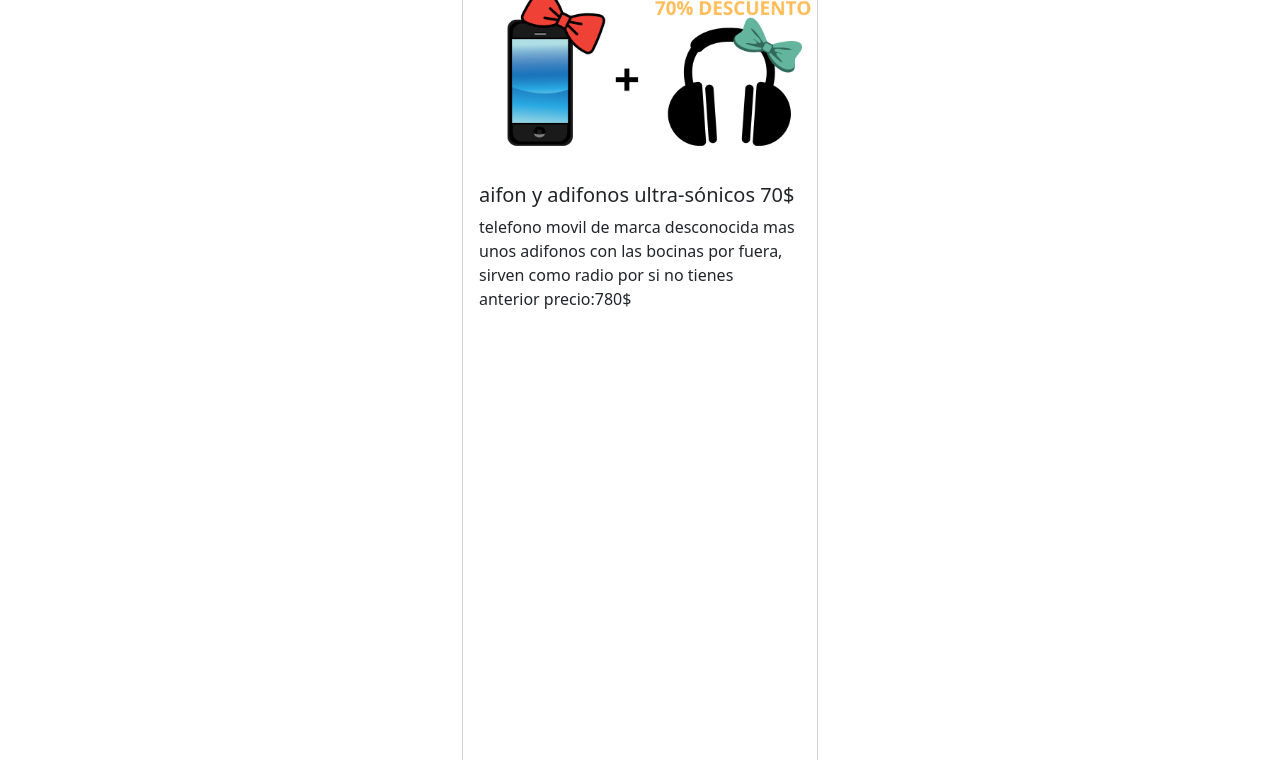
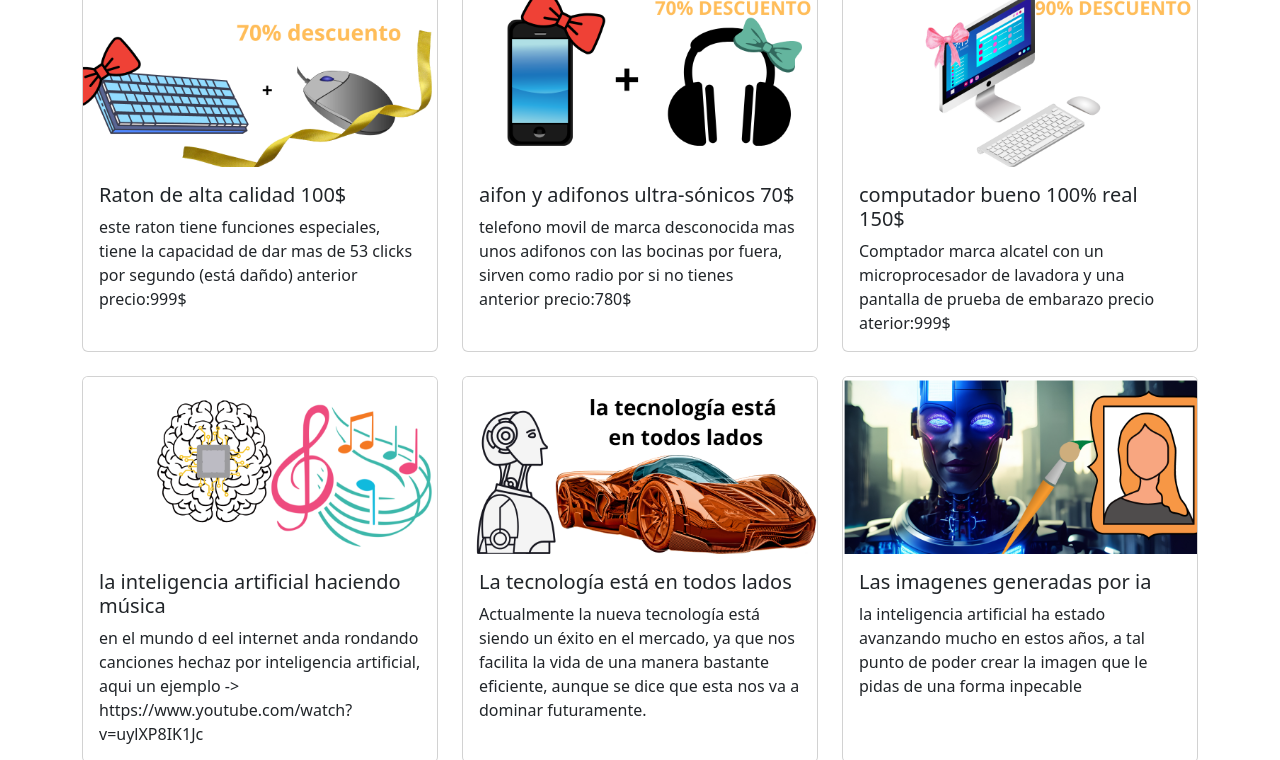
Before and after one commit to falkiten/web, a plain HTML site: page index.html in a window 1280 px wide. Shown: the part 682-1442 px from the top of the page. Drawn offline with nearby package versions, Linux system fonts and the light colour scheme.

Commit message:
Update index.html

```diff
--- a/index.html
+++ b/index.html
@@ -147,7 +147,14 @@
 
                     <div class="row row-cols-1 row-cols-md-3 g-4">
                         <div class="col">
-
+                            <div class="card h-100">
+                                <img src="imagenes/raton70%.png" class="card-img-top" alt="...">
+                                <div class="card-body">
+                                    <h5 class="card-title">Raton de alta calidad 100$</h5>
+                                    <p class="card-text">este raton tiene funciones especiales, tiene la capacidad de dar mas de 53 clicks por segundo (está dañdo) anterior precio:999$
+                                    </p>
+                                </div>
+                            </div>
                         </div>
                         <div class="col">
                             <div class="card h-100">
@@ -157,7 +164,19 @@
                                     <p class="card-text">telefono movil de marca desconocida mas unos adifonos con las bocinas por fuera, sirven como radio por si no tienes</p>
                                 anterior precio:780$</div>
                             </div>
+                        </div>
+                        <div class="col">
+                            <div class="card h-100">
+                                <img src="imagenes/pc90%d.png" class="card-img-top" alt="...">
+                                <div class="card-body">
+                                    <h5 class="card-title">computador bueno 100% real 150$</h5>
+                                    <p class="card-text">Comptador marca alcatel con un microprocesador de lavadora y una pantalla de prueba de embarazo
 
+                                        precio aterior:999$
+                                    </p>
+                                </div>
+                            </div>
+                        </div>
                         <div class="col">
                             <div class="card h-100">
                                 <img src="imagenes/asiaMusicao.png" class="card-img-top" alt="...">
```
